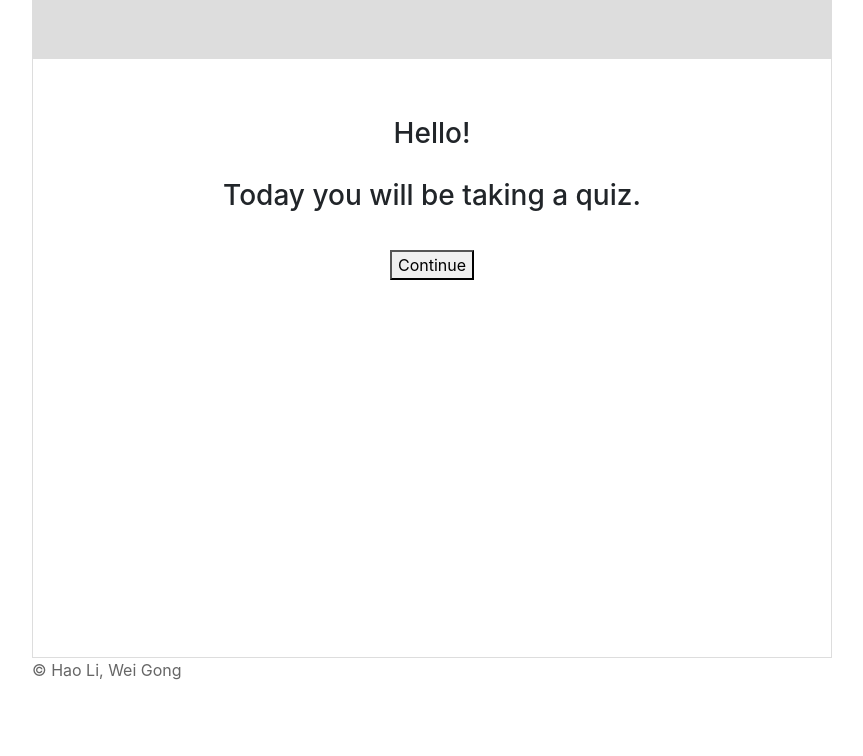
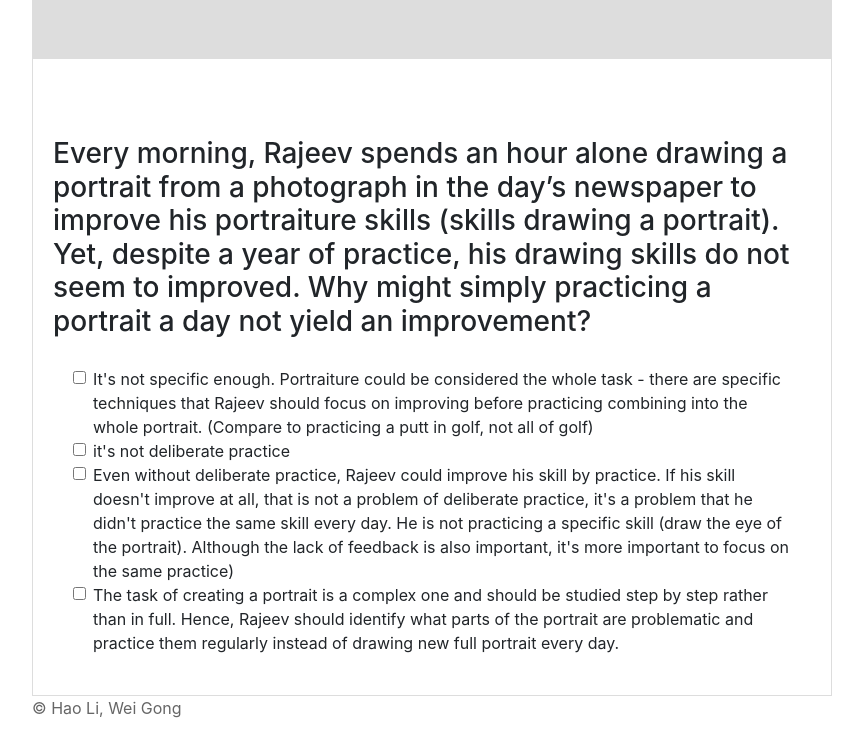
Before and after one commit to tol2019/project3, a plain HTML site: page index.html in a window 1280 px wide. Shown: the whole page, without its empty margins (208-1071 px from the left). Drawn offline with nearby package versions, Linux system fonts and the light colour scheme.

Commit message:
Display all questions as select all that applies

```diff
--- a/run-script.js
+++ b/run-script.js
@@ -27,7 +27,11 @@ $(document).ready(function () {
   $("#teach").hide()
   $("#feedbackContainer").hide()
   $("#studentId").hide()
-  introductionText()
+  // introductionText()
+  inIntro = false
+  readFiles()
+  generateQuestions()
+
 })
 
 function introductionText() {
@@ -73,7 +77,7 @@ function generateQuestions() {
     let questionId = question['Question_id']
 
     // get all answers for this question with other info
-    let answers = answerData.data.filter(answer => answer['Question_id']===questionId)
+    let answers = answerData.data.filter(answer => answer['Question_id'] === questionId)
     console.log("answers", answers)
 
     // get all correct answers
@@ -83,7 +87,7 @@ function generateQuestions() {
 
     // get all incorrect answers
     // need more complex evaluation in the future
-    let wrongAnswers = answers.filter(answer => parseInt(answer['Student_score_on_question']) <=0.9)
+    let wrongAnswers = answers.filter(answer => parseInt(answer['Student_score_on_question']) <= 0.9)
     console.log("Wrong answers", wrongAnswers)
 
     // generate random number for correct answers
@@ -94,14 +98,15 @@ function generateQuestions() {
     // push the first [correctNum] correct answers into answers
     let options = []
     options.push(...correctAnswers.slice(0, correctNum))
-    options.push(...wrongAnswers.slice(0, 4-correctNum))
+    options.push(...wrongAnswers.slice(0, 4 - correctNum))
     console.log("options", options)
 
     // generate JSON object and push to questions
     let buttons = []
-    options.forEach(option => {
+    options.forEach((option, index) => {
+      console.log("option index", index);
       let optionObj = {
-        "id": "b1",
+        "id": "b" + (index+1).toString(),
         "image": "",
         "description": option['Answer_text'],
         "answer": option['Student_score_on_question'] > 0.9 ? true : false,
@@ -132,19 +137,45 @@ function makeQuestion(questions) {
 
   let buttons = questions[qIndex].buttons
   $("#buttonContainer").empty()
+  $("<div/>", {
+    id: "answers-form"
+  }).addClass("answers-form")
+    .appendTo("#buttonContainer")
+
   buttons.forEach(b => {
-    $("<button/>", {
-      id: b.id,
-      text: b.description,
-    })
-      .addClass("options")
-      .attr("onClick", "giveFeedback(\"" + questions + "\",\"" + b.answer + "\",\"" + b.feedback + "\",\"" + b.whereTo + "\")")
-      .appendTo("#buttonContainer")
+    $("<div/>", {
+      id: "form-check-" + b.id
+    }).addClass("form-check").appendTo("#answers-form")
+
+    $("<input>", {
+      id: "input-" + b.id,
+      type: "checkbox"
+    }).addClass("options")
+      .addClass("form-check-input")
+      .appendTo("#form-check-" + b.id)
+
+    $("<label/>", {
+      text: b.description
+    }).addClass("form-check-label")
+      .appendTo("#form-check-" + b.id)
 
     if (b.image != "") {
-      $("<img>", { src: b.image }).appendTo("#" + b.id)
+      $("<img>", { src: b.image }).appendTo("#form-check-" + b.id)
     }
   })
+
+  $(".form-check").click(function () {
+    let checked = $('input[type=checkbox]:checked').siblings().text();
+    console.log(checked);
+
+
+    if (checked === topics.join("")) {
+
+    } else {
+      $("#goToQuiz").hide();
+    }
+  });
+
   $("#questionContainer").show()
 
 }
--- a/style.css
+++ b/style.css
@@ -12,7 +12,6 @@ body {
 #container{
   border: 1px solid #ddd;
   width: 800px;
-  height: 600px;
   min-height: 600px;
 }
 .studentId div {
@@ -47,9 +46,7 @@ body {
   flex-wrap: wrap;
 }
 
-.options {
-  margin:10px;
-}
+
 
 footer {
   width: 800px;
```
